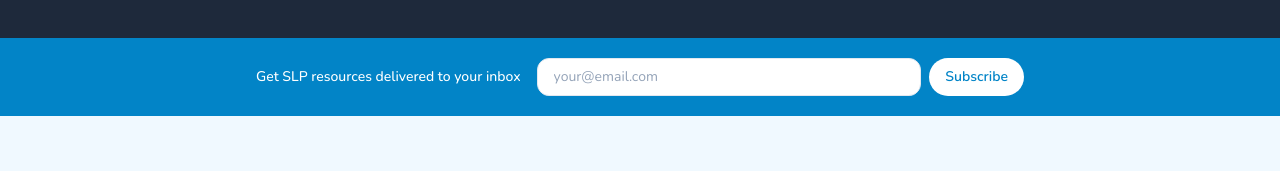
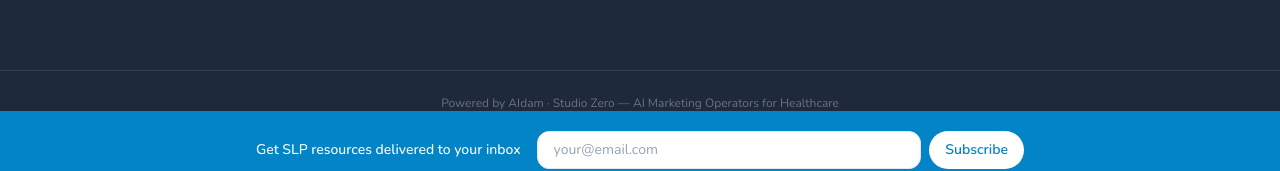
Before and after one commit to pete0585/slp-specialists-directory, a Next.js app: page / in a window 1280 px wide. Shown: the part 2769-2940 px from the top of the page. Before the commit the page ends 2885 px from the top, so only its background shows below. Built offline with nearby package versions, Linux system fonts and the light colour scheme; no server answers; the database is empty.

Commit message:
feat(slp-specialists-directory): add Powered by AIdam + Studio Zero links to footer

```diff
--- a/components/Footer.tsx
+++ b/components/Footer.tsx
@@ -51,6 +51,14 @@
           <p className="text-xs text-slate-400">© {currentYear} FindSLPSpecialist.com. All rights reserved.</p>
         </div>
       </div>
-    </footer>
+
+          <div className="mt-8 pt-6 border-t border-white/10 text-center">
+            <p className="text-xs text-gray-500">
+              <a href="https://studiozerohq.com" target="_blank" rel="noopener noreferrer" className="hover:underline transition-colors">Powered by AIdam</a>
+              {' · '}
+              <a href="https://studiozerohq.com" target="_blank" rel="noopener noreferrer" className="hover:underline transition-colors">Studio Zero — AI Marketing Operators for Healthcare</a>
+            </p>
+          </div>
+        </footer>
   )
 }
```
